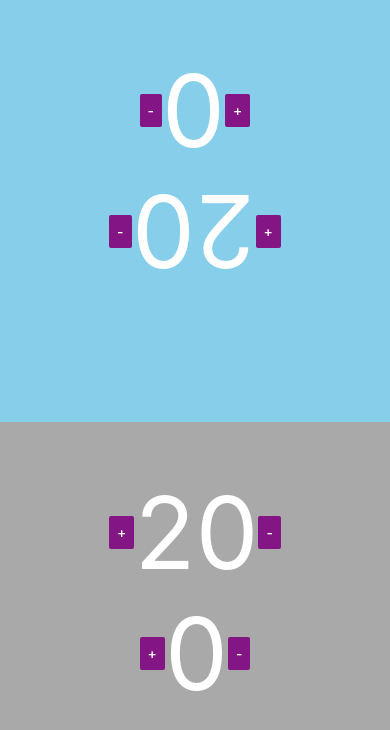
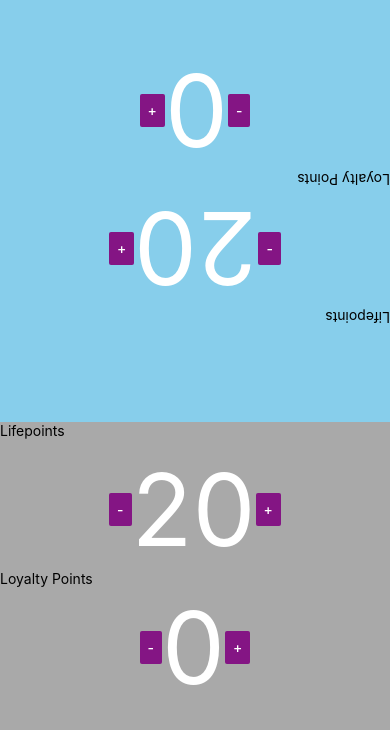
Before and after one commit to JorisJamers/MagicApp, a React Native app: screen / in a window 390 px wide. Shown: the top 730 px of the page. Built offline with nearby package versions, Linux system fonts and the light colour scheme.

Commit message:
changed buttons

```diff
--- a/App.js
+++ b/App.js
@@ -15,6 +15,65 @@ export default class App extends React.Component {
           <View style={styles.topLoyaltyView}>
             <Button
               onPress={this._onPressButton}
+              title="+"
+              color="#841584"
+            />
+            <Text style={styles.loyaltyCounterTop}>
+              0
+            </Text>
+            <Button
+              onPress={this._onPressButton}
+              title="-"
+              color="#841584"
+            />
+          </View>
+          <Text style={styles.topTitle}>
+            Loyalty Points
+          </Text>
+          <View style={styles.topCounterView}>
+            <Button
+              onPress={this._onPressButton}
+              title="+"
+              color="#841584"
+            />
+            <Text style={styles.mainCounterTop}>
+              20
+            </Text>
+            <Button
+              onPress={this._onPressButton}
+              title="-"
+              color="#841584"
+            />
+          </View>
+          <Text style={styles.topTitle}>
+            Lifepoints
+          </Text>
+        </View>
+        <View style={{flex: 1, backgroundColor: 'darkgrey'}} >
+          <Text style={styles.bottomTitle}>
+            Lifepoints
+          </Text>
+          <View style={styles.bottomCounterView}>
+            <Button
+              onPress={this._onPressButton}
+              title="-"
+              color="#841584"
+            />
+            <Text style={styles.mainCounterBottom}>
+              20
+            </Text>
+            <Button
+              onPress={this._onPressButton}
+              title="+"
+              color="#841584"
+            />
+          </View>
+          <Text style={styles.bottomTitle}>
+            Loyalty Points
+          </Text>
+          <View style={styles.bottomLoyaltyView}>
+            <Button
+              onPress={this._onPressButton}
               title="-"
               color="#841584"
             />
@@ -24,53 +83,6 @@ export default class App extends React.Component {
             <Button
               onPress={this._onPressButton}
               title="+"
-              color="#841584"
-            />
-          </View>
-          <View style={styles.topCounterView}>
-            <Button
-              onPress={this._onPressButton}
-              title="-"
-              color="#841584"
-            />
-            <Text style={styles.mainCounterTop}>
-              20
-            </Text>
-            <Button
-              onPress={this._onPressButton}
-              title="+"
-              color="#841584"
-            />
-          </View>
-        </View>
-        <View style={{flex: 1, backgroundColor: 'darkgrey'}} >
-          <View style={styles.bottomCounterView}>
-            <Button
-              onPress={this._onPressButton}
-              title="+"
-              color="#841584"
-            />
-            <Text style={styles.mainCounterBottom}>
-              20
-            </Text>
-            <Button
-              onPress={this._onPressButton}
-              title="-"
-              color="#841584"
-            />
-          </View>
-          <View style={styles.bottomLoyaltyView}>
-            <Button
-              onPress={this._onPressButton}
-              title="+"
-              color="#841584"
-            />
-            <Text style={styles.loyaltyCounterTop}>
-              0
-            </Text>
-            <Button
-              onPress={this._onPressButton}
-              title="-"
               color="#841584"
             />
           </View>
@@ -84,6 +96,12 @@ const styles = StyleSheet.create({
   background: {
     flex: 1,
     flexDirection: 'column',
+  },
+  topTitle: {
+    transform: [{ rotate: '180deg'}],
+  },
+  bottomTitle: {
+
   },
   topLoyaltyView: {
     flexDirection: 'row',
@@ -100,7 +118,7 @@ const styles = StyleSheet.create({
     flexDirection: 'row',
     alignItems: 'center',
     justifyContent: 'center',
-    paddingTop: 50,
+    paddingTop: 10,
   },
   bottomLoyaltyView: {
     flexDirection: 'row',
@@ -125,7 +143,6 @@ const styles = StyleSheet.create({
     alignItems: 'center',
   },
   buttonContainer: {
-    flexDirection: 'row',
-    paddingBottom: 0,
+
   }
 });
```
